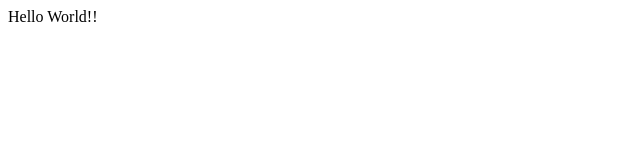
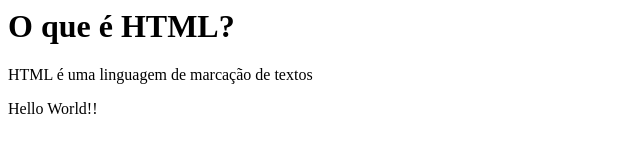
Before and after one commit to VitorMedeirosdaSilva/MeuPrimeiroSite_1C, a plain HTML site: page index.html in a window 1280 px wide. Shown: the whole page, without its empty margins (0-640 px from the left). Drawn offline with Linux system fonts and the light colour scheme.

Commit message:
Tag h1 e p

```diff
--- a/index.html
+++ b/index.html
@@ -5,6 +5,9 @@
         <title>Aprendendo html</title>
     </head>
     <body>
+        <h1>O que é HTML?</h1>
+        <p>HTML é uma linguagem de marcação de textos</p>
+
         Hello World!!
     </body>
 
```
